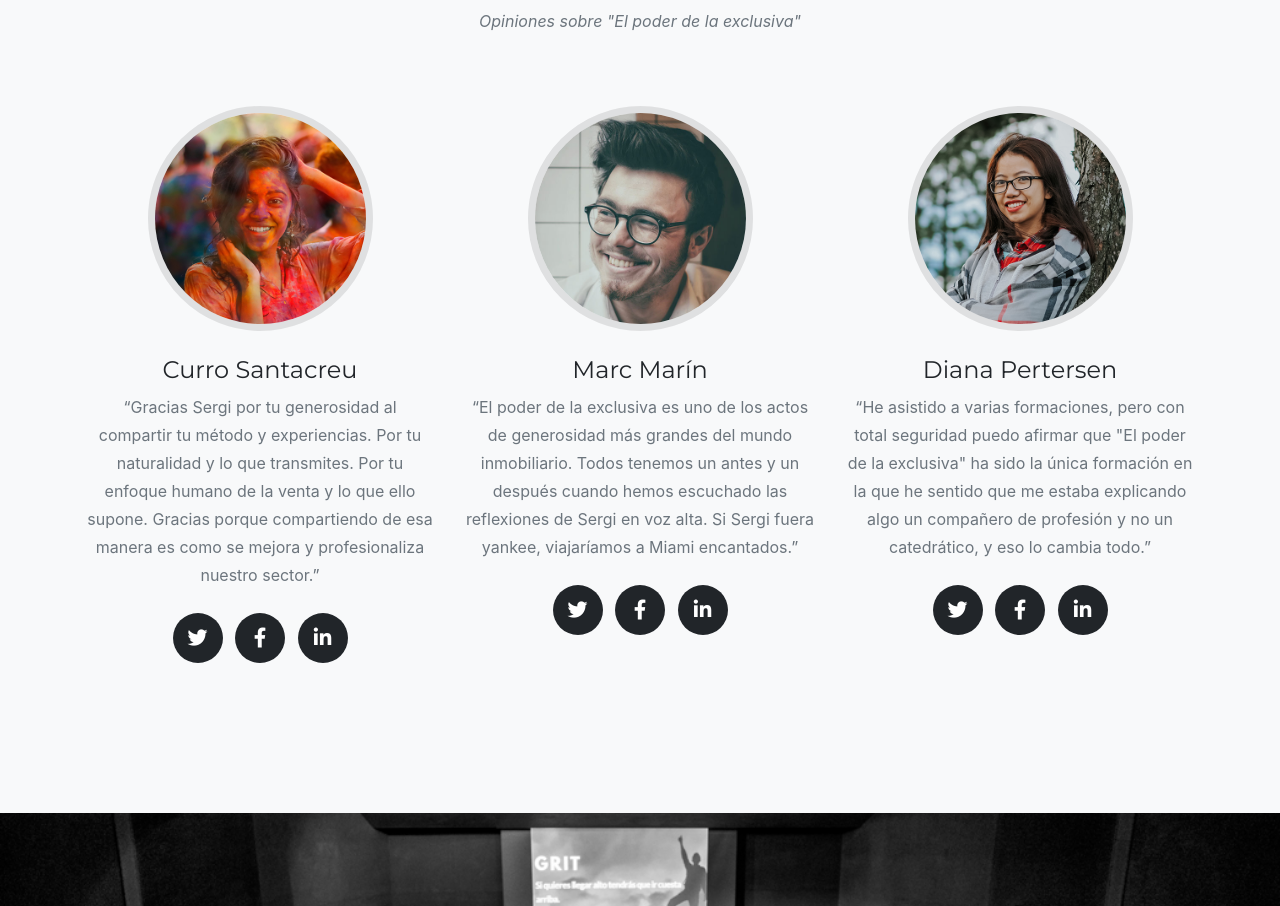
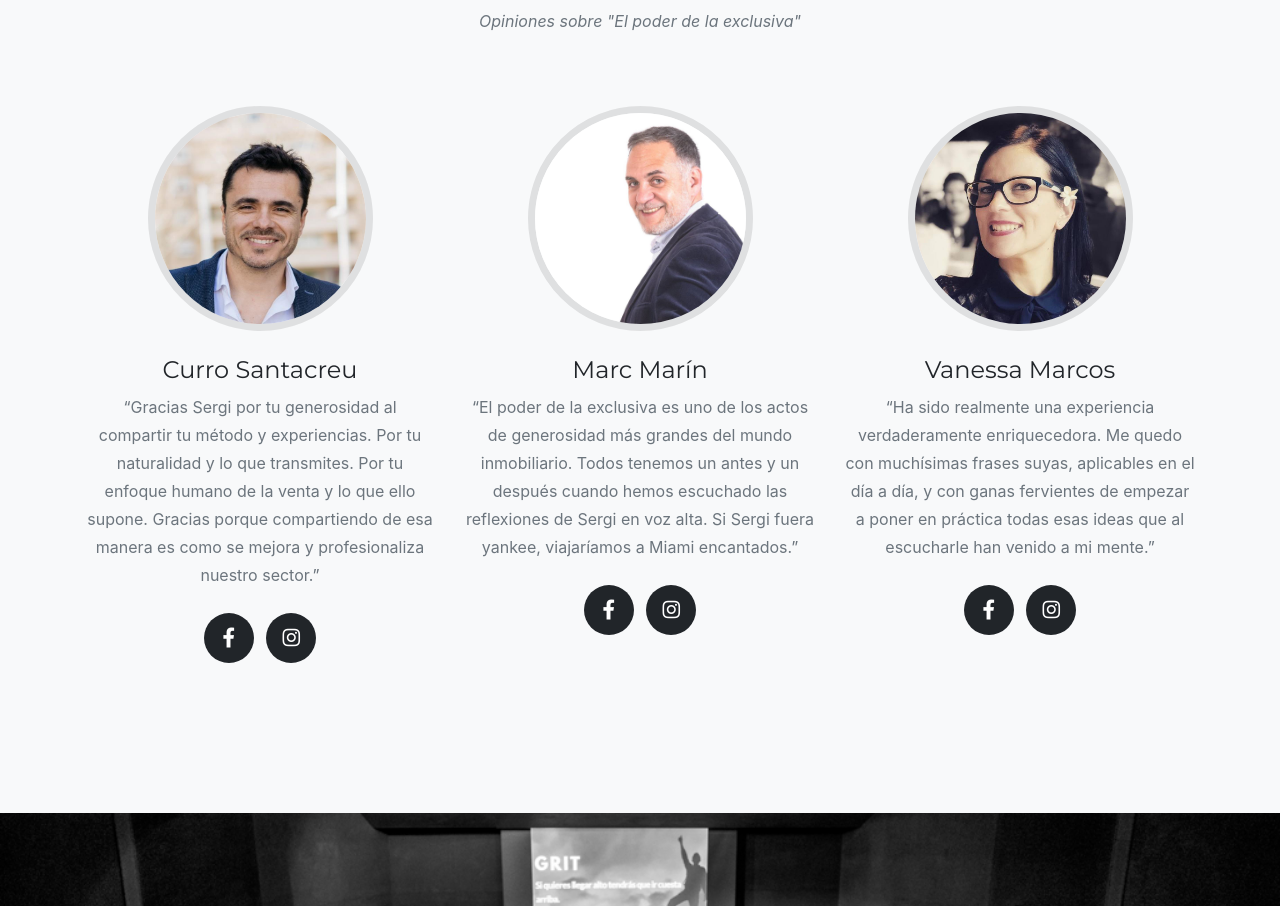
Before and after one commit to ThonyNava/landingpageEventSergi, a website with bundled scripts: page index.html in a window 1280 px wide. Shown: the part 5638-6544 px from the top of the page. Built offline with nearby package versions, Linux system fonts and the light colour scheme; a web font is replaced by a local one.

Commit message:
testimonials

```diff
--- a/index.html
+++ b/index.html
@@ -221,23 +221,23 @@
       <div class="row">
         <div class="col-sm-4">
           <div class="team-member">
-            <img class="mx-auto rounded-circle" src="img/testimonials/1.jpg" alt="">
+            <img class="mx-auto rounded-circle" src="img/testimonials/curro-santacreu.jpg" alt="">
             <h4>Curro Santacreu</h4>
             <p class="text-muted mt-2 mb-4">“Gracias Sergi por tu generosidad al compartir tu método y experiencias. Por tu naturalidad y lo que transmites. Por tu enfoque humano de la venta y lo que ello supone. Gracias porque compartiendo de esa manera es como se mejora y profesionaliza nuestro sector.”</p>
             <ul class="list-inline social-buttons">
-              <li class="list-inline-item">
+              <!-- <li class="list-inline-item">
                 <a href="#">
                   <i class="fab fa-twitter"></i>
                 </a>
-              </li>
+              </li> -->
               <li class="list-inline-item">
-                <a href="#">
+                <a href="https://www.facebook.com/profile.php?id=100010693835559">
                   <i class="fab fa-facebook-f"></i>
                 </a>
               </li>
               <li class="list-inline-item">
-                <a href="#">
-                  <i class="fab fa-linkedin-in"></i>
+                <a href="https://www.instagram.com/currosantacreu">
+                  <i class="fab fa-instagram"></i>
                 </a>
               </li>
             </ul>
@@ -245,23 +245,23 @@
         </div>
         <div class="col-sm-4">
           <div class="team-member">
-            <img class="mx-auto rounded-circle" src="img/testimonials/2.jpg" alt="">
+            <img class="mx-auto rounded-circle" src="img/testimonials/marc-marin.jpg" alt="">
             <h4>Marc Marín</h4>
             <p class="text-muted mt-2 mb-4">“El poder de la exclusiva es uno de los actos de generosidad más grandes del mundo inmobiliario. Todos tenemos un antes y un después cuando hemos escuchado las reflexiones de Sergi en voz alta. Si Sergi fuera yankee, viajaríamos a Miami encantados.”</p>
             <ul class="list-inline social-buttons">
-              <li class="list-inline-item">
+              <!-- <li class="list-inline-item">
                 <a href="#">
                   <i class="fab fa-twitter"></i>
                 </a>
-              </li>
+              </li> -->
               <li class="list-inline-item">
-                <a href="#">
+                <a href="https://www.facebook.com/marc.marinhernandez">
                   <i class="fab fa-facebook-f"></i>
                 </a>
               </li>
               <li class="list-inline-item">
-                <a href="#">
-                  <i class="fab fa-linkedin-in"></i>
+                <a href="https://www.instagram.com/mmh_fotos/?hl=es">
+                  <i class="fab fa-instagram"></i>
                 </a>
               </li>
             </ul>
@@ -269,23 +269,23 @@
         </div>
         <div class="col-sm-4">
           <div class="team-member">
-            <img class="mx-auto rounded-circle" src="img/testimonials/3.jpg" alt="">
-            <h4>Diana Pertersen</h4>
-            <p class="text-muted mt-2 mb-4">“He asistido a varias formaciones, pero con total seguridad puedo afirmar que "El poder de la exclusiva" ha sido la única formación en la que he sentido que me estaba explicando algo un compañero de profesión y no un catedrático, y eso lo cambia todo.”</p>
+            <img class="mx-auto rounded-circle" src="img/testimonials/vanessa-marcos.jpg" alt="">
+            <h4>Vanessa Marcos</h4>
+            <p class="text-muted mt-2 mb-4">“Ha sido realmente una experiencia verdaderamente enriquecedora. Me quedo con muchísimas frases suyas, aplicables en el día a día, y con ganas fervientes de empezar a poner en práctica todas esas ideas que al escucharle han venido a mi mente.”</p>
             <ul class="list-inline social-buttons">
-              <li class="list-inline-item">
+              <!-- <li class="list-inline-item">
                 <a href="#">
                   <i class="fab fa-twitter"></i>
                 </a>
-              </li>
+              </li> -->
               <li class="list-inline-item">
-                <a href="#">
+                <a href="https://www.facebook.com/vanessa.marcos.7">
                   <i class="fab fa-facebook-f"></i>
                 </a>
               </li>
               <li class="list-inline-item">
-                <a href="#">
-                  <i class="fab fa-linkedin-in"></i>
+                <a href="https://www.instagram.com/vanessama1982">
+                  <i class="fab fa-instagram"></i>
                 </a>
               </li>
             </ul>
```
Also changed, not shown: img/testimonials/1.jpg (deleted), img/testimonials/2.jpg (deleted), img/testimonials/3.jpg (deleted), img/testimonials/curro-santacreu.jpg (added), img/testimonials/marc-marin.jpg (added), img/testimonials/vanessa-marcos.jpg (added), 1 other file.
